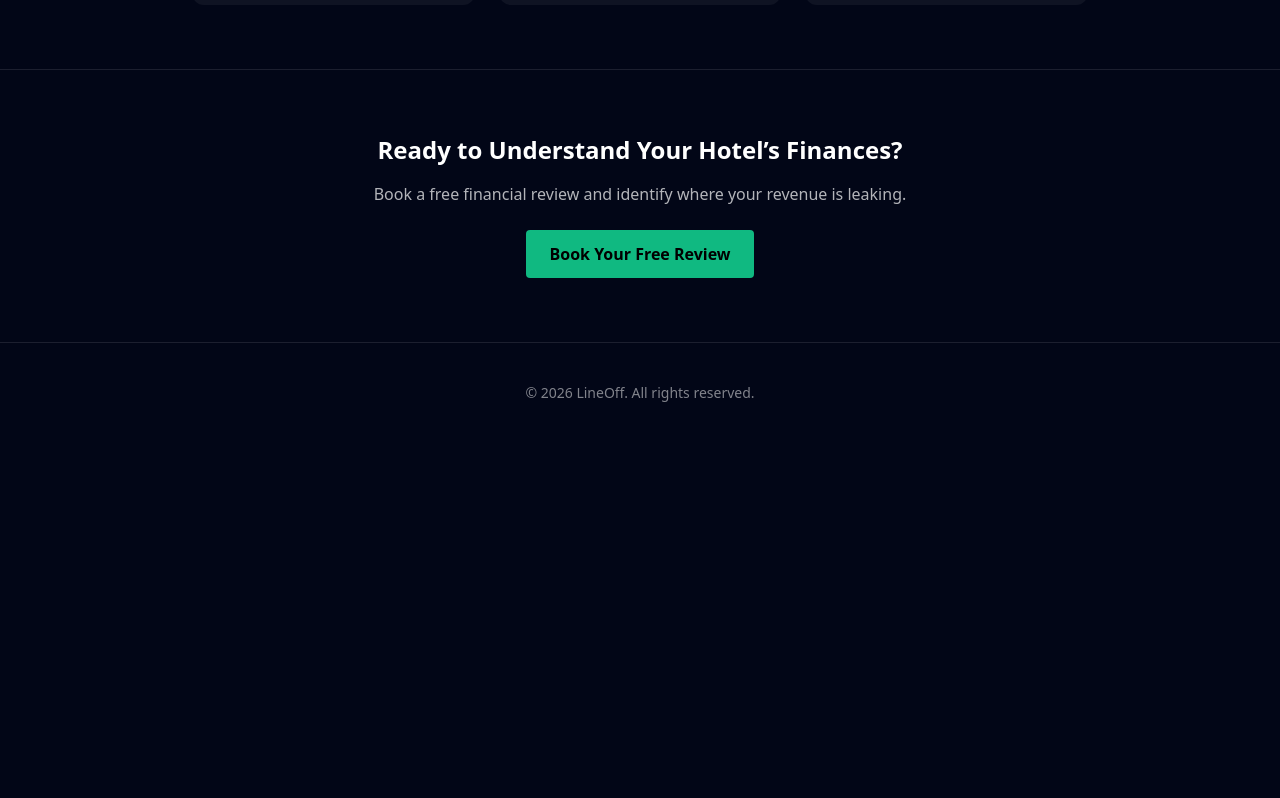
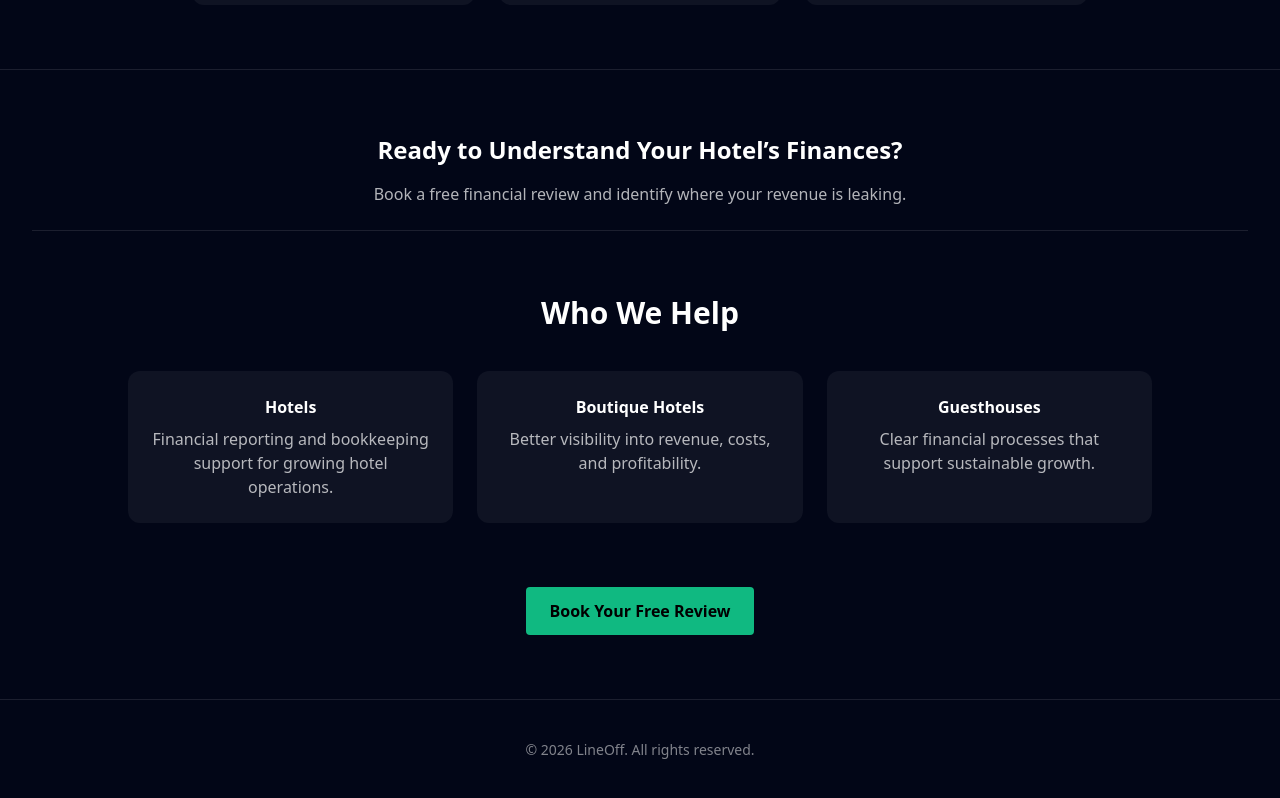
Before and after one commit to Fo-Sho/LineOff, a React (Vite) app: page / in a window 1280 px wide. Shown: the part 1074-1872 px from the top of the page. Before the commit the page ends 1517 px from the top, so only its background shows below. Built offline with nearby package versions, Linux system fonts and the light colour scheme; the HTML template or start-up script is replaced by a standard one.

Commit message:
Enhance App.jsx with audience section and About details
Added a new section to highlight the target audience and improved the About section with more detailed information about the company and its founder.

```diff
--- a/src/App.jsx
+++ b/src/App.jsx
@@ -140,6 +140,35 @@ function Home() {
     Book a free financial review and identify where your revenue is leaking.
   </p>
 
+   <section className="px-8 py-16 border-t border-white/10">
+  <h2 className="text-3xl font-bold text-center mb-10">
+    Who We Help
+  </h2>
+
+  <div className="grid md:grid-cols-3 gap-6 max-w-5xl mx-auto">
+    <div className="bg-white/5 p-6 rounded-xl">
+      <h3 className="font-semibold mb-2">Hotels</h3>
+      <p className="text-white/70">
+        Financial reporting and bookkeeping support for growing hotel operations.
+      </p>
+    </div>
+
+    <div className="bg-white/5 p-6 rounded-xl">
+      <h3 className="font-semibold mb-2">Boutique Hotels</h3>
+      <p className="text-white/70">
+        Better visibility into revenue, costs, and profitability.
+      </p>
+    </div>
+
+    <div className="bg-white/5 p-6 rounded-xl">
+      <h3 className="font-semibold mb-2">Guesthouses</h3>
+      <p className="text-white/70">
+        Clear financial processes that support sustainable growth.
+      </p>
+    </div>
+  </div>
+</section>
+
   <Link
     to="/book"
     className="inline-block px-6 py-3 bg-emerald-500 text-black rounded font-semibold"
@@ -153,7 +182,30 @@ function Home() {
 }
 
 function About() {
-  return <section className="px-8 py-20 max-w-4xl mx-auto"><h1 className="text-4xl font-bold mb-6">About LineOff</h1><p className="text-white/70">We simplify financial operations through automation and expert accounting workflows.</p></section>;
+  return (
+    <section className="px-8 py-20 max-w-4xl mx-auto">
+      <h1 className="text-4xl font-bold mb-6">About LineOff</h1>
+
+      <p className="text-white/70 mb-8">
+        LineOff helps hospitality businesses gain financial clarity through
+        accurate bookkeeping, timely reporting, and practical financial insights.
+      </p>
+
+      <div className="bg-white/5 p-6 rounded-xl">
+        <h2 className="text-2xl font-semibold mb-4">
+          Meet the Founder
+        </h2>
+
+        <p className="text-white/70">
+          I founded LineOff to help hotel and hospitality operators better
+          understand their numbers and make more confident financial decisions.
+          My focus is on simplifying accounting processes, improving reporting,
+          and providing the financial visibility needed to run a profitable
+          hospitality business.
+        </p>
+      </div>
+    </section>
+  );
 }
 
 
```
